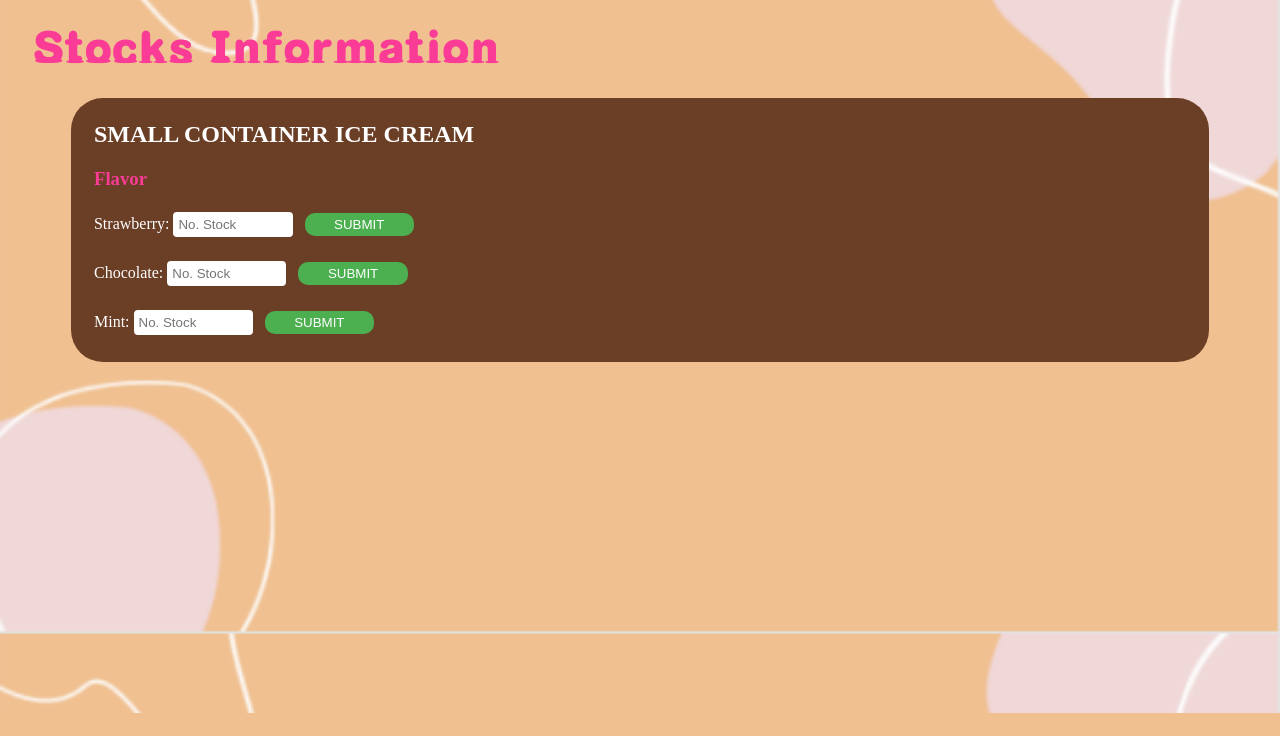
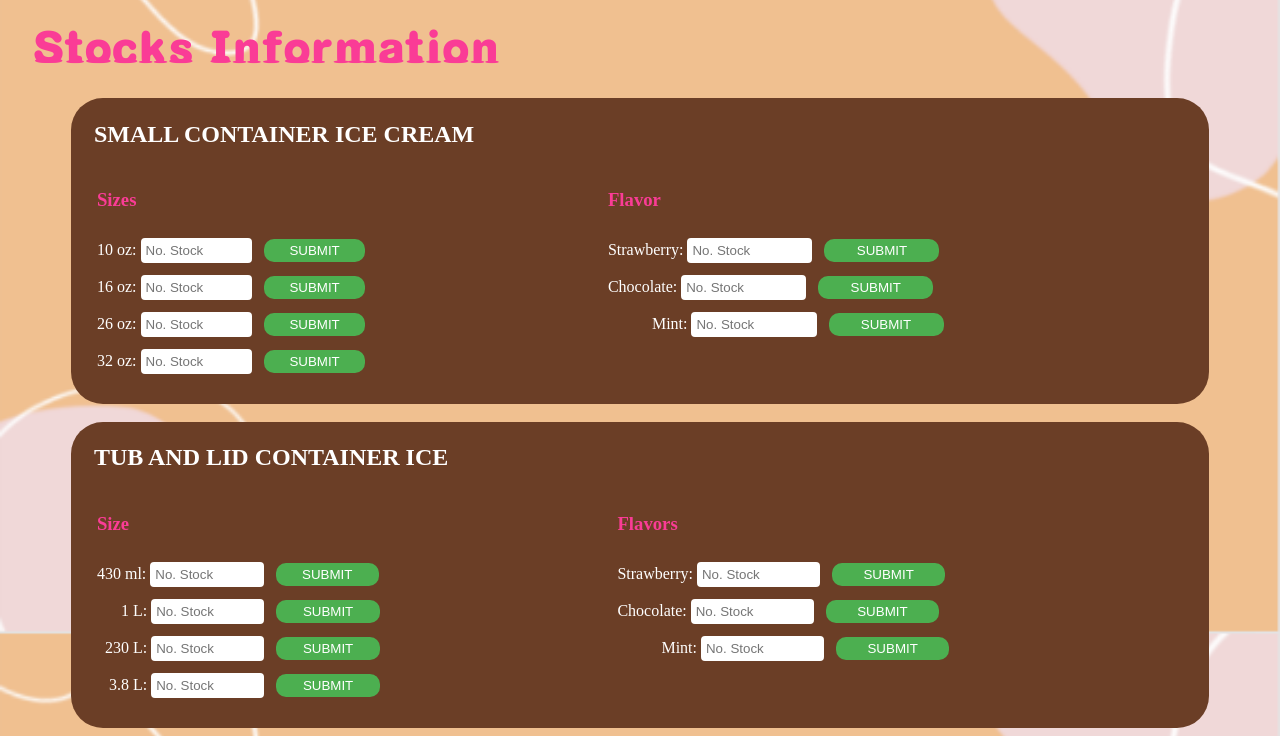
Before and after one commit to aUrelogs/wst_page, a PHP site: page /Stocks/stocks.html in a window 1280 px wide. Shown: the part 87-823 px from the top of the page. Before the commit the page ends 800 px from the top, so only its background shows below. Run offline with PHP 8.4, Linux system fonts and the light colour scheme.

Commit message:
Update
product 1 & product 2

```diff
--- a/indexfiles/Stocks/design_stocks.css
+++ b/indexfiles/Stocks/design_stocks.css
@@ -28,6 +28,8 @@
         color: #fa3c96;
     }
 
+
+
     li, a{
         font-family: "Century Gothic";
         font-weight: 500;
@@ -48,7 +50,7 @@
 
     input[type=number]{
         padding: 3px;
-        width: 10%;
+        width: 20%;
         border: 2px solid white;
         border-radius: 4px;
 
@@ -66,7 +68,7 @@
     }
 
     input[type=submit] {
-        width: 10%;
+        width: 20%;
         background-color: #4CAF50;
         color: white;
         padding: 4px 2px;
@@ -80,6 +82,14 @@
         background-color: #45a049;
     }
 
+    table{
+        width: 100%;
+
+    }
+
+    tr{
+        width: 50%;
+    }
 
         .logo{
             cursor: pointer;
@@ -106,7 +116,22 @@
 
         }
 
-        .product1{
+        .glass_one{
+            background: white;
+            min-height: 16vh;
+            width: 90%;
+            background: #6b3e26;
+            border-radius: 2rem;
+            z-index: 3;
+
+        }
+
+        .product_one{
+            margin: 2%;
+
+        }
+
+        .product_two{
             margin: 2%;
 
         }
--- a/indexfiles/Stocks/stocks.html
+++ b/indexfiles/Stocks/stocks.html
@@ -28,46 +28,174 @@
 
         <section class="glass">
 
-            <div class="product1">
+            <div class="product_one">
 
                 <h2>SMALL CONTAINER ICE CREAM</h2>
 
+                <table>
+
+                    <tr>
+                        <td>
+                            <h3>Sizes</h3>
+                        </td>
+
+                        <td>
                             <h3>Flavor</h3>
+                        </td>
+                    </tr>
 
-                    <div class="flavor1">
+                    <tr>
+                        <td>
+                                <label for="ten_oz">10 oz:</label>
+                                <input type="number" name = "ten_oz" value="" placeholder="No. Stock">
+                                &nbsp;
+                                <input type="submit" value="SUBMIT">
+                        </td>
 
-                        <p>
-
+                        <td>
                                 <label for="straw">Strawberry:</label>
                                 <input type="number" name = "straw" value="" placeholder="No. Stock">
                                 &nbsp;
                                 <input type="submit" value="SUBMIT">
+                        </td>
+                    </tr>
 
+                    <tr>
+                        <td>
 
+                                <label for="sixteen_oz">16 oz:</label>
+                                <input type="number" name = "sixteen_oz" value="" placeholder="No. Stock">
+                                &nbsp;
+                                <input type="submit" value="SUBMIT">
+                        </td>
 
-                        </p>
-
-
-                        <p>
-
+                        <td>
                                 <label for="choco">Chocolate:</label>
                                 <input type="number" name = "choco" value="" placeholder="No. Stock">
                                 &nbsp;
                                 <input type="submit" value="SUBMIT">
 
-                        </p>
+                        </td>
+                    </tr>
 
-                        <p>
+                    <tr>
+                        <td>
+                                <label for="twentysix_oz">26 oz:</label>
+                                <input type="number" name = "twentysix_oz" value="" placeholder="No. Stock">
+                                &nbsp;
+                                <input type="submit" value="SUBMIT">
+                        </td>
 
-                            <label for="choco">Mint:</label>
+                        <td>
+                                <label for="mint">&nbsp;&nbsp;&nbsp;&nbsp;&nbsp;&nbsp;&nbsp;&nbsp;&nbsp;&nbsp;&nbsp;Mint:</label>
                                 <input type="number" name = "mint" value="" placeholder="No. Stock">
                                 &nbsp;
                                 <input type="submit" value="SUBMIT">
 
-                        </p>
+                        </td>
+                    </tr>
+
+                    <tr>
+                        <td>
+                                <label for="thirtytwo_oz">32 oz:</label>
+                                <input type="number" name = "thirtytwo_oz" value="" placeholder="No. Stock">
+                                &nbsp;
+                                <input type="submit" value="SUBMIT">
+                        </td>
+                    </tr>
+
+                </table>
+
+            </div>
+
+        </section>
+
+    </main>
+
+    <br>
+
+    <main>
+
+        <section class="glass_one">
+
+            <div class="product_two">
+
+                <h2>TUB AND LID CONTAINER ICE</h2>
+
+                <table>
+
+                    <tr>
+                        <td>
+                            <h3>Size</h3>
+                        </td>
+
+                        <td>
+                            <h3>Flavors</h3>
+                        </td>
+                    </tr>
+
+                    <tr>
+                        <td>
+                                <label for="four_hundred_thirty_ml">430 ml:</label>
+                                <input type="number" name = "four_hundred_thirty_ml" value="" placeholder="No. Stock">
+                                &nbsp;
+                                <input type="submit" value="SUBMIT">
+                        </td>
+
+                        <td>
+                                <label for="straw">Strawberry:</label>
+                                <input type="number" name = "straw" value="" placeholder="No. Stock">
+                                &nbsp;
+                                <input type="submit" value="SUBMIT">
+                        </td>
+                    </tr>
+
+                    <tr>
+                        <td>
+                                <label for="one_l">&nbsp;&nbsp;&nbsp;&nbsp;&nbsp;&nbsp;1 L:</label>
+                                <input type="number" name = "four_hundred_thirty_ml" value="" placeholder="No. Stock">
+                                &nbsp;
+                                <input type="submit" value="SUBMIT">
+                        </td>
+
+                        <td>
+                                <label for="choco">Chocolate:</label>
+                                <input type="number" name = "choco" value="" placeholder="No. Stock">
+                                &nbsp;
+                                <input type="submit" value="SUBMIT">
+                        </td>
+                    </tr>
+
+                    <tr>
+                        <td>
+                                <label for="four_hundred_thirty_ml">&nbsp;&nbsp;230 L:</label>
+                                <input type="number" name = "four_hundred_thirty_ml" value="" placeholder="No. Stock">
+                                &nbsp;
+                                <input type="submit" value="SUBMIT">
+                        </td>
+
+                        <td>
+                                <label for="mint">&nbsp;&nbsp;&nbsp;&nbsp;&nbsp;&nbsp;&nbsp;&nbsp;&nbsp;&nbsp;&nbsp;Mint:</label>
+                                <input type="number" name = "mint" value="" placeholder="No. Stock">
+                                &nbsp;
+                                <input type="submit" value="SUBMIT">
+                        </td>
+                    </tr>
+
+                    <tr>
+                        <td>
+                                <label for="four_hundred_thirty_ml">&nbsp;&nbsp;&nbsp;3.8 L:</label>
+                                <input type="number" name = "four_hundred_thirty_ml" value="" placeholder="No. Stock">
+                                &nbsp;
+                                <input type="submit" value="SUBMIT">
+                        </td>
+                    </tr>
+                </table>
 
 
-                    </div>
+
+
+
 
 
 
@@ -80,10 +208,8 @@
 
 
 
+        </section>
 
-
-
-        </section>
 
     </main>
 
```
Lines whose indentation alone changed are shown as unchanged.
